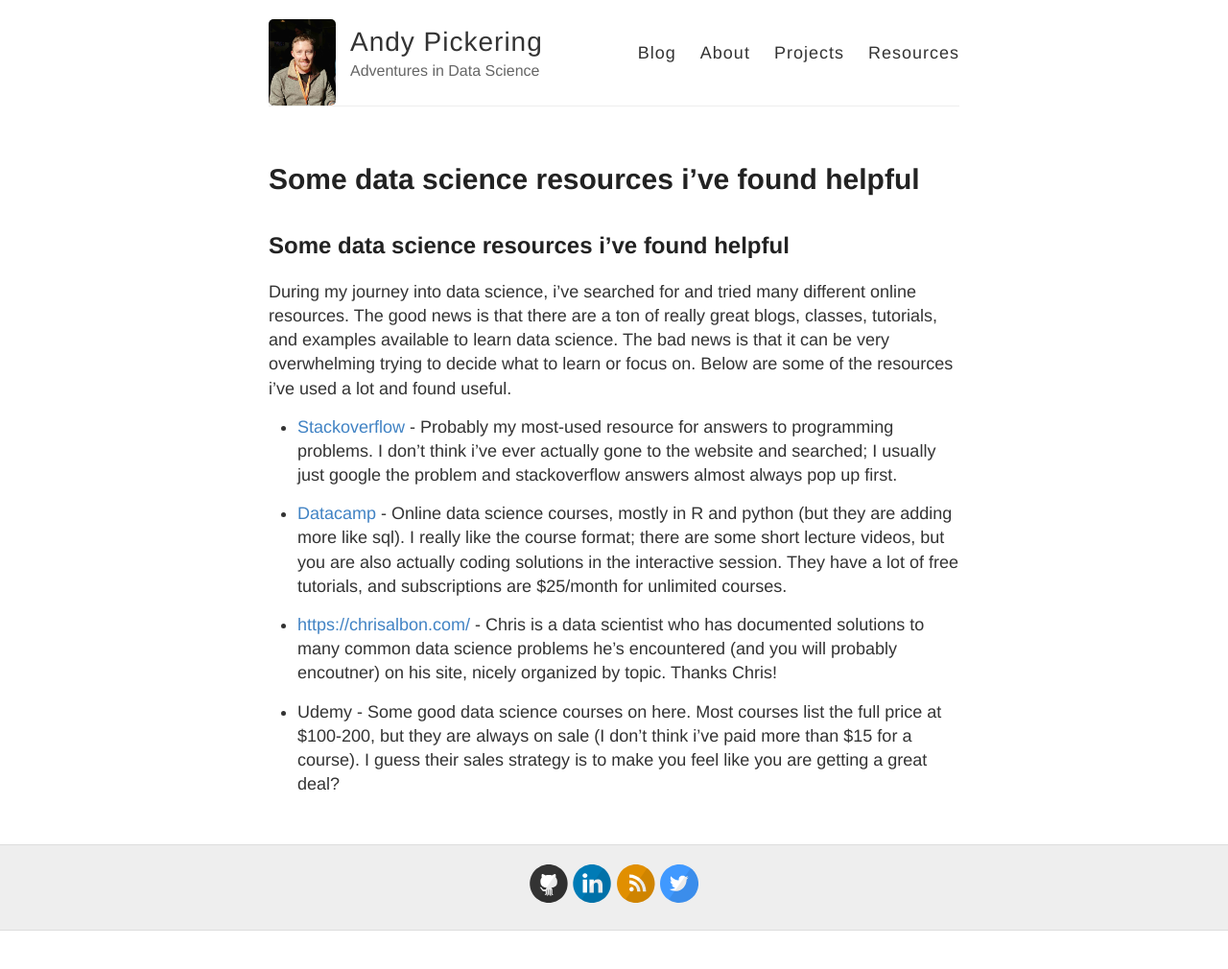
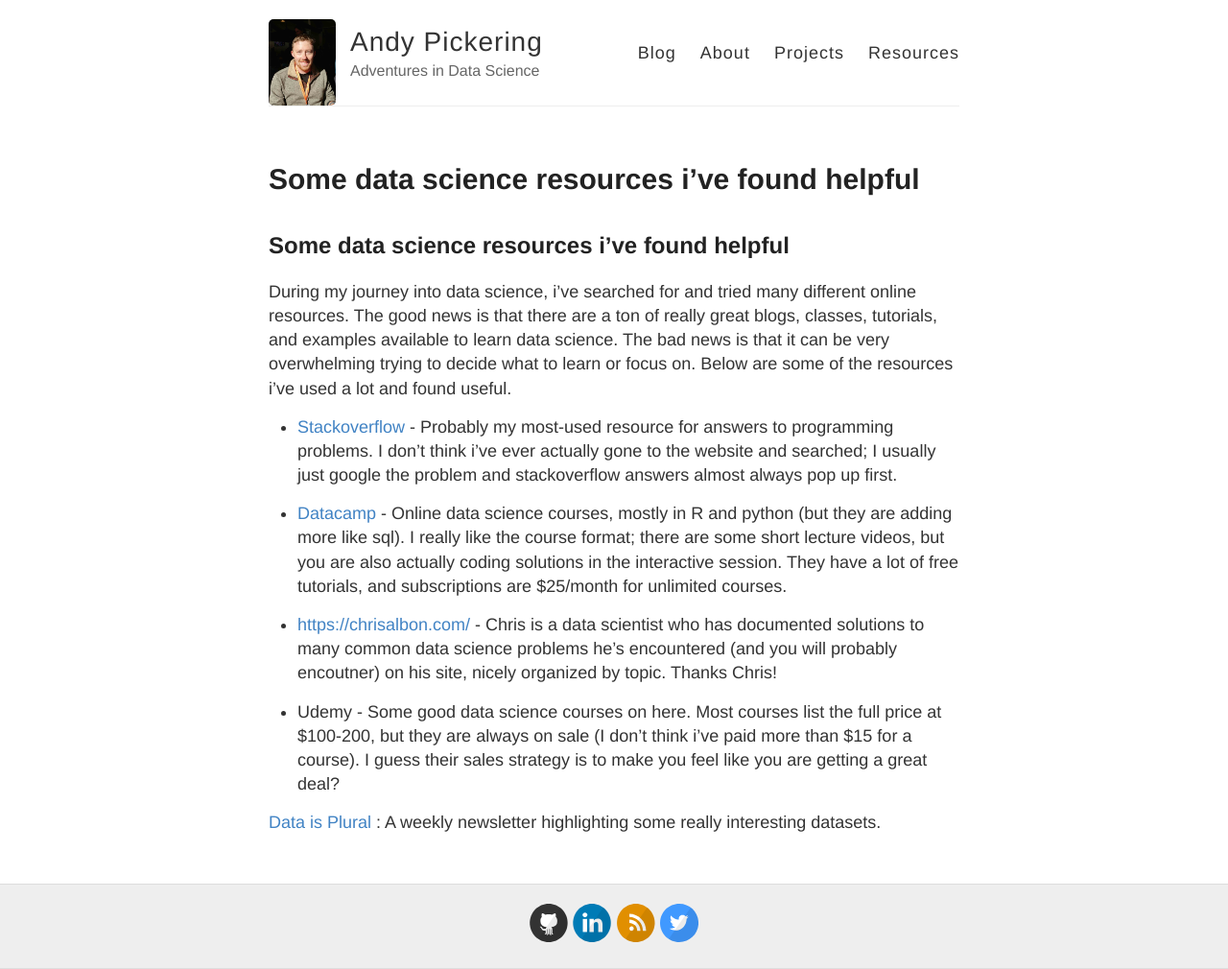
Before and after one commit to andypicke/andypicke.github.io, a Jekyll site: the page built from Resources.md, in a window 1280 px wide. Shown: the whole page at 96% size. Built offline with Jekyll 4.4.1, drawn with Linux system fonts in a browser that asks for light colours; our own code applies the rules of GitHub Pages for plain Markdown files; before the commit the page ends 970 px from its top, so only the background shows below that.

Commit message:
add data is plural link

```diff
--- a/Resources.md
+++ b/Resources.md
@@ -10,3 +10,5 @@ During my journey into data science, i've searched for and tried many different
 - <https://chrisalbon.com/> - Chris is a data scientist who has documented solutions to many common data science problems he's encountered (and you will probably encoutner) on his site, nicely organized by topic. Thanks Chris!
 
 - Udemy - Some good data science courses on here. Most courses list the full price at $100-200, but they are always on sale (I don't think i've paid more than $15 for a course). I guess their sales strategy is to make you feel like you are getting a great deal?
+
+[Data is Plural](https://tinyletter.com/data-is-plural) : A weekly newsletter highlighting some really interesting datasets.
```
